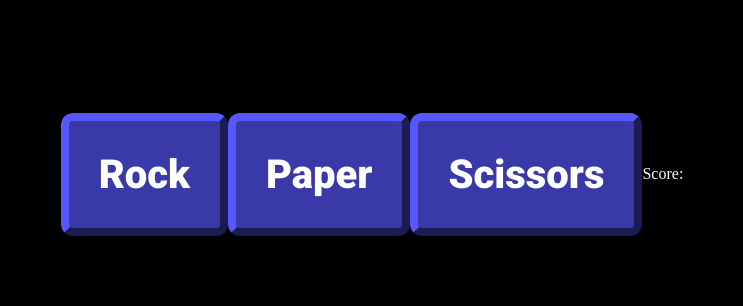
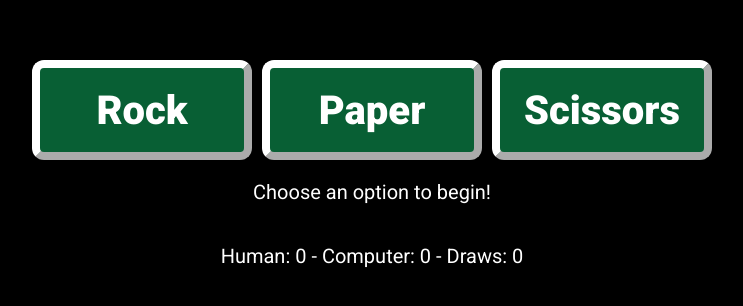
Before and after one commit to Nolantrob/odin-rock-paper-scissors, a plain HTML site: page index.html in a window 1280 px wide. Shown: the part 226-532 px from the top of the page, without its empty margins (268-1011 px from the left). Drawn offline with Linux system fonts and the light colour scheme.

Commit message:
Move from console to full DOM interaction

```diff
--- a/index.html
+++ b/index.html
@@ -17,12 +17,14 @@
 <body>
 
     <div class="container">
-        <button class="choice-button" id="rock">Rock</button>
-        <button class="choice-button" id="paper">Paper</button>
-        <button class="choice-button" id="scissors">Scissors</button>
+        <div class='choice-button-container'>
+            <button class="choice-button" id="rock">Rock</button>
+            <button class="choice-button" id="paper">Paper</button>
+            <button class="choice-button" id="scissors">Scissors</button>
+        </div>
 
-        <div class="victory-text-container"></div>
-        <div class="game-score-container">Score: </div>
+        <div class="round-status-container"></div>
+        <div class="game-score-container"></div>
 
     </div>
 
--- a/rock-paper-scissors.css
+++ b/rock-paper-scissors.css
@@ -1,35 +1,54 @@
 * {
     margin: 0;
+    font-family: Roboto;
 }
 
 .container {
     height: 100vh;
     display: flex;
+    flex-direction: column;
     align-items: center;
     justify-content: center;
     background-color: black;
 }
 
-button {
+.choice-button {
     font-family: "Roboto", Arial, Helvetica, sans-serif;
-    background-color: rgb(57, 58, 167);
+    background-color: rgb(8, 95, 52);
     font-size: 40px;
     padding: 30px;
-    border: 8px outset rgb(57, 58, 167);
+    border: 8px outset rgb(255, 255, 255);
     border-radius: 12px;
     font-weight: 900;
     color: white;
+    width: 220px;
+    height: 100px;
+    display: flex;
+    justify-content: center;
+    align-items: center;
 }
 
-button:hover {
-    background-color: rgb(57, 59, 167);
+.choice-button:hover {
+    filter: brightness(135%);
     cursor: pointer;
 }
 
-button:active {
+.choice-button:active {
+    filter: brightness(115%);
     border-style: inset;
 }
 
-div {
+.game-score-container, .round-status-container {
     color: white;
+    padding: 20px;
+    font-size: 20px;
 }
+
+.round-complete-status {
+    color: yellow;
+}
+
+.choice-button-container {
+    display: flex;
+    gap: 10px;
+}
--- a/rock-paper-scissors.js
+++ b/rock-paper-scissors.js
@@ -1,6 +1,7 @@
 const choiceButtons = document.querySelectorAll('.choice-button');
-
-let gameHasBegun = false;
+const gameScoreContainer = document.querySelector('.game-score-container');
+const roundStatusContainer = document.querySelector('.round-status-container');
+    roundStatusContainer.innerText = 'Choose an option to begin!';
 
 choiceButtons.forEach(button => {
     button.addEventListener('click', () => {
@@ -13,9 +14,16 @@ const score = {
     computerWins: 0,
     draws: 0
 }
+
+function updateScore() {
+
+    gameScoreContainer.innerText =
+    `Human: ${score.humanWins} - Computer: ${score.computerWins} - Draws: ${score.draws}`;
+}
+    updateScore();
+
 // Begin the game using the player's chosen hand
 function playRound(humanChoice) {
-
     let computerChoice;
 
     const getComputerChoice = () => {
@@ -26,7 +34,6 @@ function playRound(humanChoice) {
 
     // Compare both player's hands and determine a winner
     function determineWinner() {
-        console.log(`Human choice: ${humanChoice}\nComputer choice: ${computerChoice}`);
 
         if (humanChoice === computerChoice) {
             itsADraw();
@@ -51,7 +58,8 @@ function playRound(humanChoice) {
 
     // Functions for displaying round results
     function itsADraw() {
-        console.log(`It's a draw!`);
+        roundStatusContainer.innerText = `It's a draw!`;
+        score.draws++;
     }
 
     let winningHandVerb;
@@ -59,13 +67,13 @@ function playRound(humanChoice) {
     const humanWins = (winningHand) => {
         score.humanWins++;
         getWinningHandVerb(winningHand);
-        console.log(`You won! ${capitalize(humanChoice)} ${winningHandVerb} ${computerChoice}!`);
+        roundStatusContainer.innerText = `You won! ${capitalize(humanChoice)} ${winningHandVerb} ${computerChoice}!`;
     }
 
     const computerWins = (winningHand) => {
         score.computerWins++;
         getWinningHandVerb(winningHand);
-        console.log(`You lost! ${capitalize(computerChoice)} ${winningHandVerb} ${humanChoice}!`);
+        roundStatusContainer.innerText = `You lost! ${capitalize(computerChoice)} ${winningHandVerb} ${humanChoice}!`;
     }
 
     // Set the proper verb for whatever hand won in the round result sentence
@@ -93,8 +101,17 @@ function playRound(humanChoice) {
     }
 
     determineWinner();
+    updateScore();
 
-    // Display the current score
-    console.log(`Score: Human: ${score.humanWins} Computer: ${score.computerWins}`);
+    function resetScore() {
+        score.humanWins = 0;
+        score.computerWins = 0;
+        score.draws = 0;
+    }
+
+    // Reset the game once one of the players reaches 5 round wins
+    if (score.humanWins >= 5 || score.computerWins >= 5) {
+        resetScore();
+    }
 
 }
```
